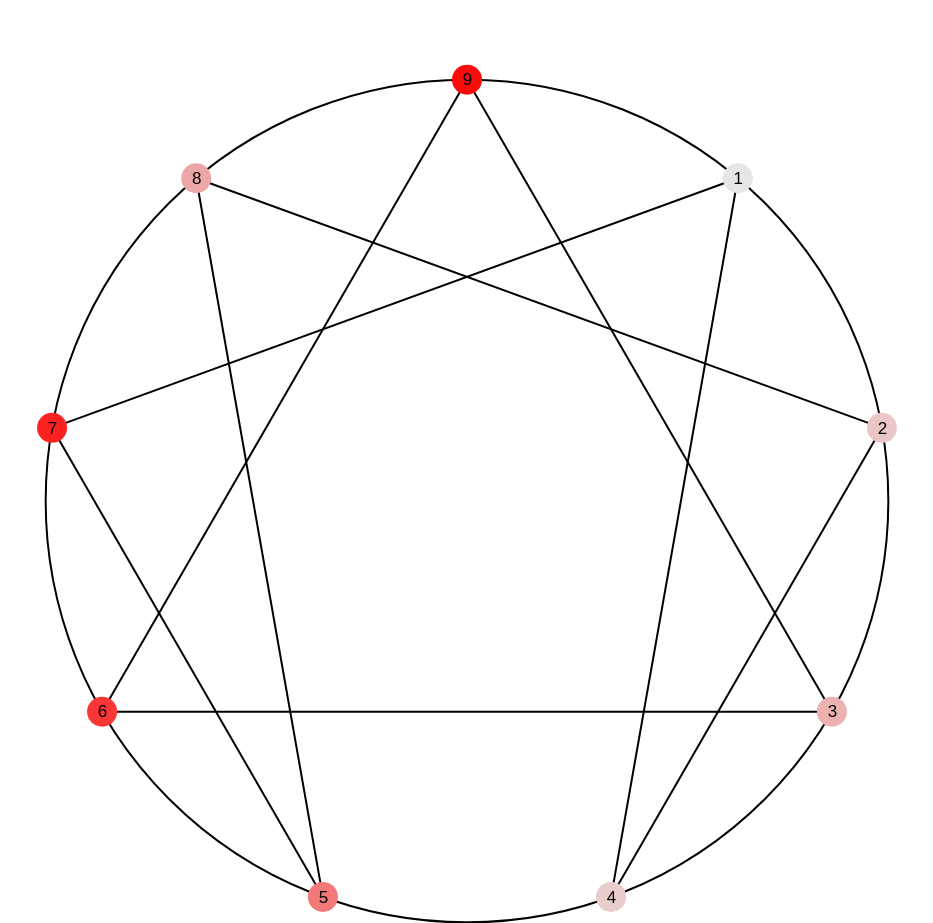
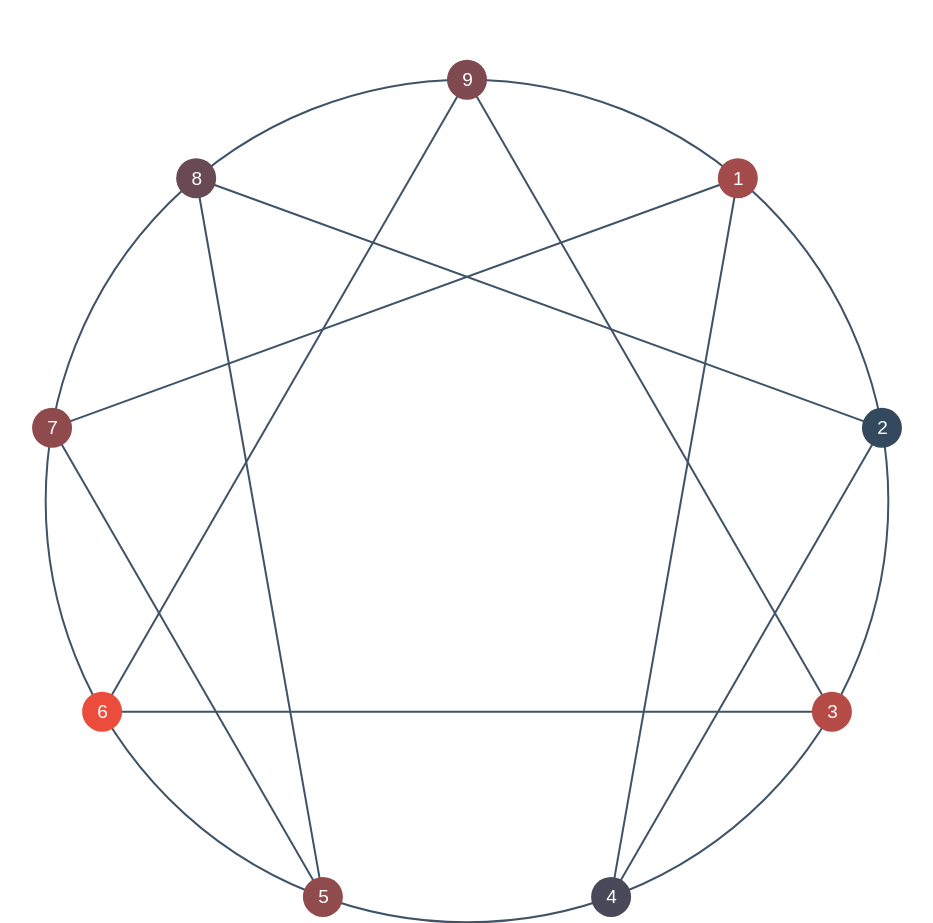
Before and after one commit to danielhdzzz/enneagram, a website: page index.html in a window 1280 px wide. Shown: the part 139-1062 px from the top of the page, without its empty margins (173-1106 px from the left). Drawn offline with Linux system fonts and the light colour scheme; files that its build step writes are made by us from their sources.

Commit message:
changed default values of options

```diff
--- a/index.html
+++ b/index.html
@@ -12,7 +12,7 @@
 	<script type="text/javascript">
 		enneagram({
 			targetId: 'myEnneagram',
-			data: [0,14,24,12,50,80,89,29,100],
+			data: [60,0,70,12,50,100,49,29,40],
 			options: {
 			}
 		});
--- a/src/js/main.js
+++ b/src/js/main.js
@@ -4,13 +4,13 @@ const enneagram = (settings) => {
     let canvasW = getCanvasW()
     let opt = {
         radius: canvas.width / 3,
-        maxColor: [255, 10, 10],
-        minColor: [230, 230, 230],
+        maxColor: [236, 76, 60],
+        minColor: [52, 73, 94],
         lineWidth: 2,
-        lineColor: 'black',
-        pointSize: 15,
-        pointFontSize: 17,
-        fontColor: 'black'
+        lineColor: "rgb(62, 83, 104)",
+        pointSize: 20,
+        pointFontSize: 19,
+        fontColor: "white"
     }
     let center_x = canvas.width / 2;
     let center_y = canvas.height / 2;
@@ -41,6 +41,7 @@ const enneagram = (settings) => {
     // draw
     const draw = () => {
         const drawCircle = () => {
+            ctx.strokeStyle = opt.lineColor;
             ctx.lineWidth = opt.lineWidth;
             ctx.beginPath();
             ctx.arc(center_x, center_y, opt.radius, 0, 2 * Math.PI);
```
Also changed, not shown: build/js/main.js, images/preview.png.
